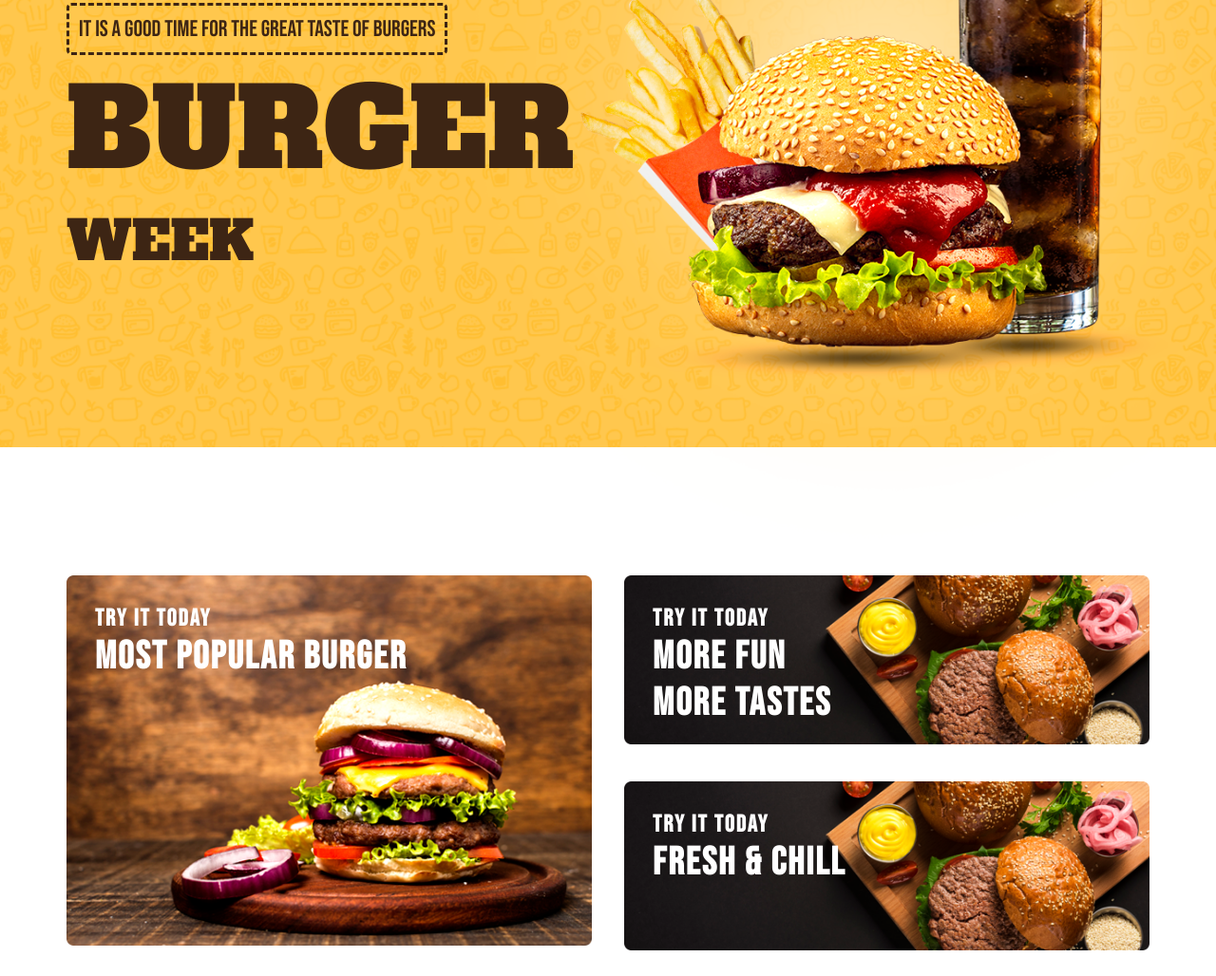
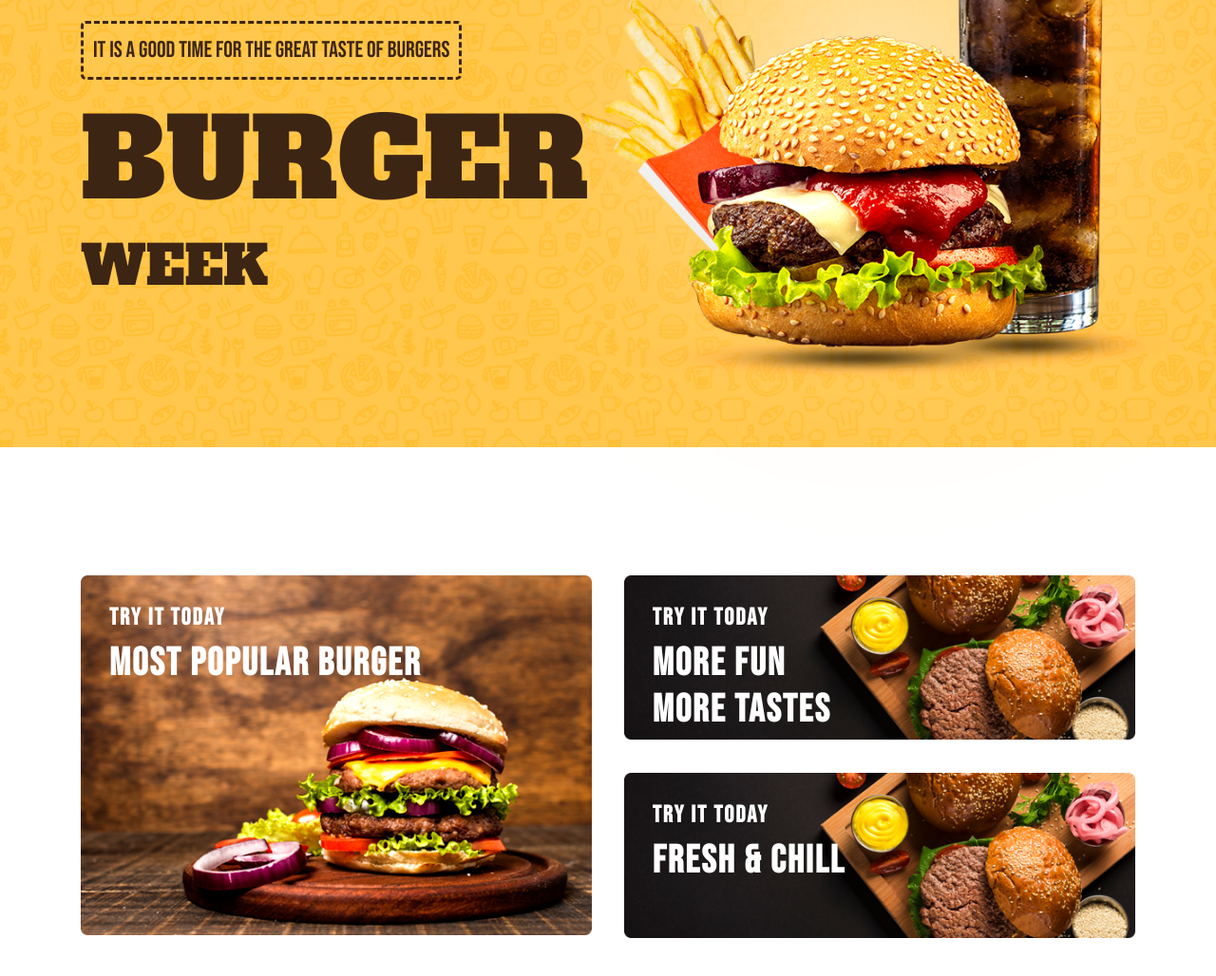
Before and after one commit to syed-shahriar/burger, a plain HTML site: page index.html in a window 1280 px wide. Shown: the part 224-1252 px from the top of the page at 95% size. Drawn offline with nearby package versions, Linux system fonts and the light colour scheme.

Commit message:
Update index.html

```diff
--- a/index.html
+++ b/index.html
@@ -1,9 +1,10 @@
 <!DOCTYPE html>
 <html lang="en">
 <head>
+     <meta name="viewport" content="width=device-width">
     <meta charset="UTF-8">
     <title>Burger House</title>
-
+    <link rel="stylesheet" href="https://cdn.jsdelivr.net/npm/bootstrap@4.5.3/dist/css/bootstrap.min.css" integrity="sha384-TX8t27EcRE3e/ihU7zmQxVncDAy5uIKz4rEkgIXeMed4M0jlfIDPvg6uqKI2xXr2" crossorigin="anonymous">
     <link rel="stylesheet" href="css/owl.carousel.min.css">
     <link rel="stylesheet" href="css/owl.theme.default.min.css">
     <link rel="stylesheet" href="https://stackpath.bootstrapcdn.com/font-awesome/4.7.0/css/font-awesome.min.css">
@@ -11,7 +12,7 @@
 </head>
 <body>
 
-    <div class="header">
+    <div class="header col-md-12">
         <div class="container">
             <div class="top-bar">
                 <div class="logo">
@@ -51,9 +52,9 @@
                     </div>
                 </div>
 
-                <div class="content-right">
+                <div class="content-right spcl">
                     <div class="right-top">
-                        <img src="img/img3.png" alt="" width="100%">
+                        <img src="img/img3.png" alt="" width="100%" >
                         <div class="left-element">
                             <h3>Try it today</h3>
                             <h1>more fun <br> more tastes</h1>
@@ -146,7 +147,7 @@
 
 
 
-<div class="contact">
+<div class="contact col-md-12">
     <div class="container">
         <div class="form-content">
             <div class="form-title">
```
